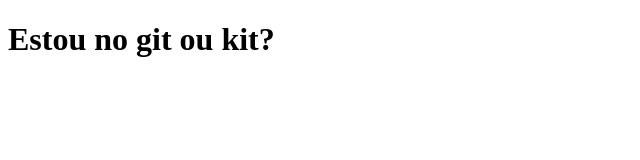
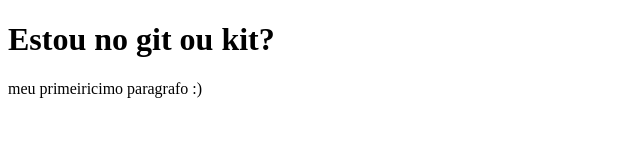
Before and after one commit to Neonrok/Fist_repo, a plain HTML site: page index.html in a window 1280 px wide. Shown: the whole page, without its empty margins (0-640 px from the left). Drawn offline with Linux system fonts and the light colour scheme.

Commit message:
meu sgundo comit

```diff
--- a/index.html
+++ b/index.html
@@ -7,5 +7,7 @@
 </head>
 <body>
     <h1>Estou no git ou kit?</h1>
+
+    <p>meu primeiricimo paragrafo :)</p>
 </body>
 </html>
```
